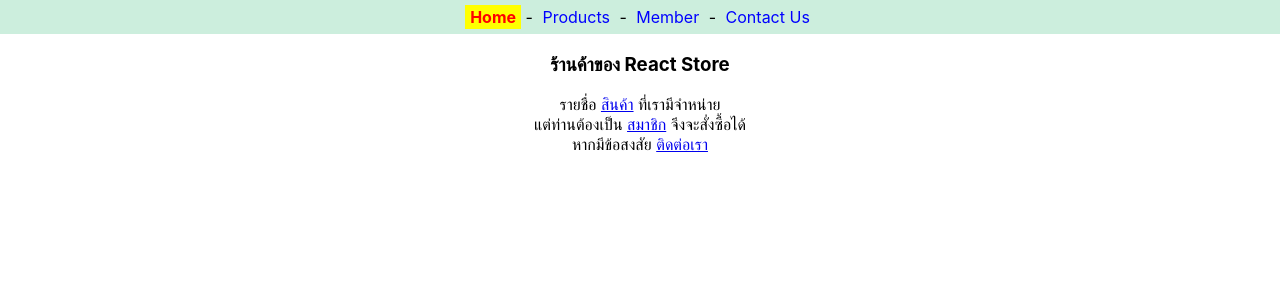
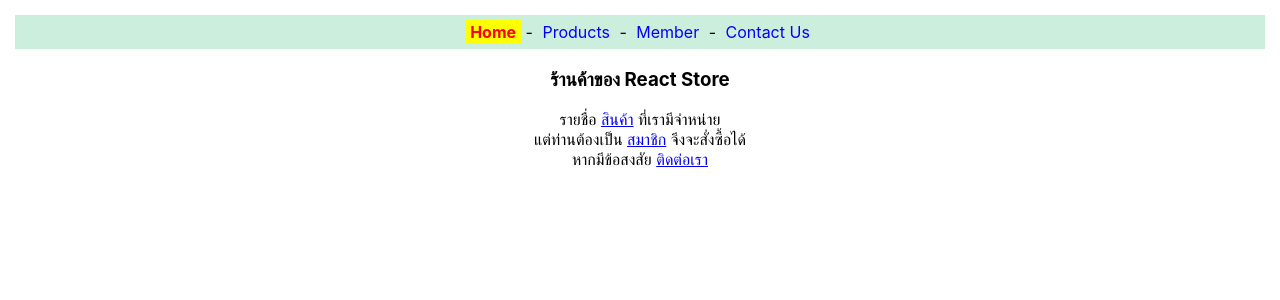
Before and after one commit to thinnak7-jpg/app1, a React (Create React App) app: page / in a window 1280 px wide. Shown: the top 300 px of the page. Built offline with nearby package versions, Linux system fonts and the light colour scheme.

Commit message:
Update navlink.css

```diff
--- a/src/navlink.css
+++ b/src/navlink.css
@@ -1,7 +1,8 @@
-.nav {
+.nav{
     background-color: #ced;
     padding: 7px;
     text-align: center;
+    margin: 15px;
 }
 .menu{
     color: blue;
```
